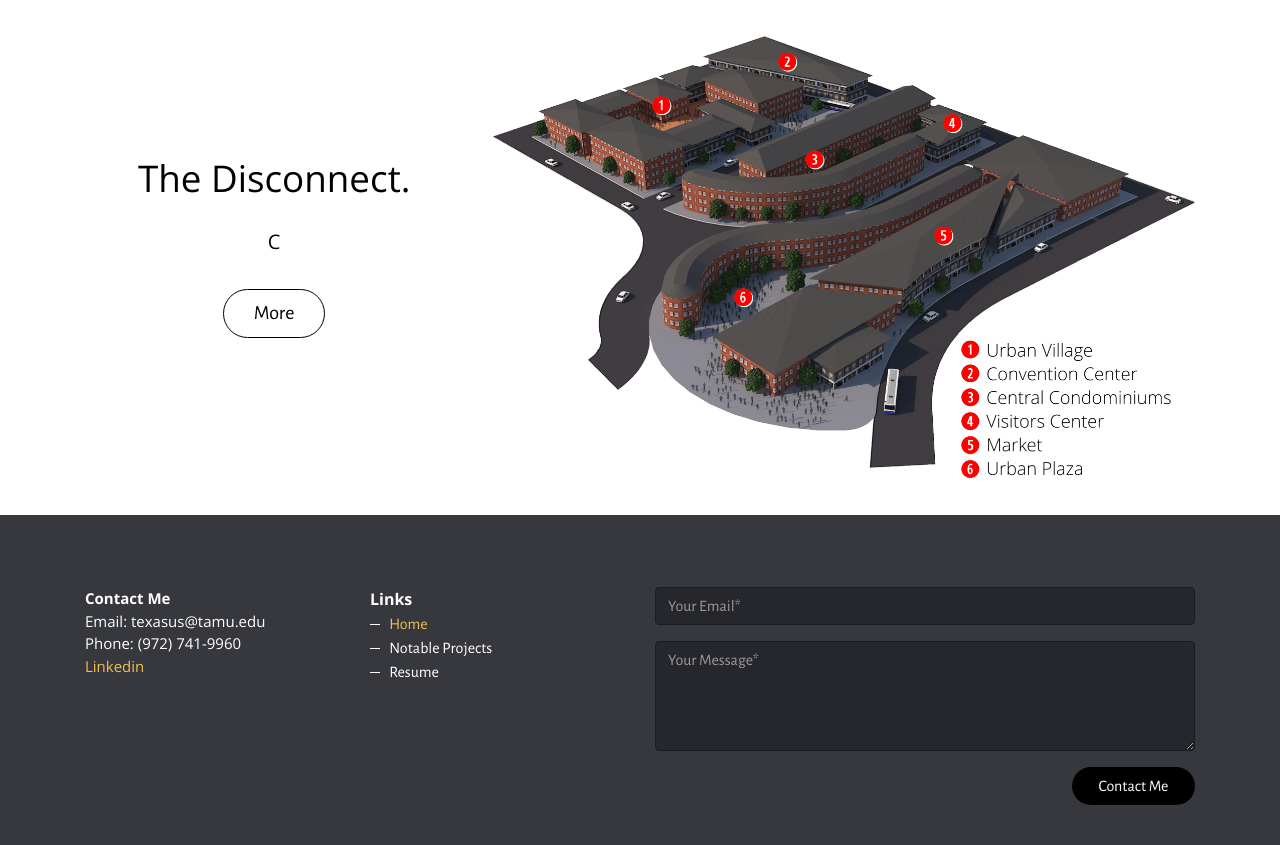
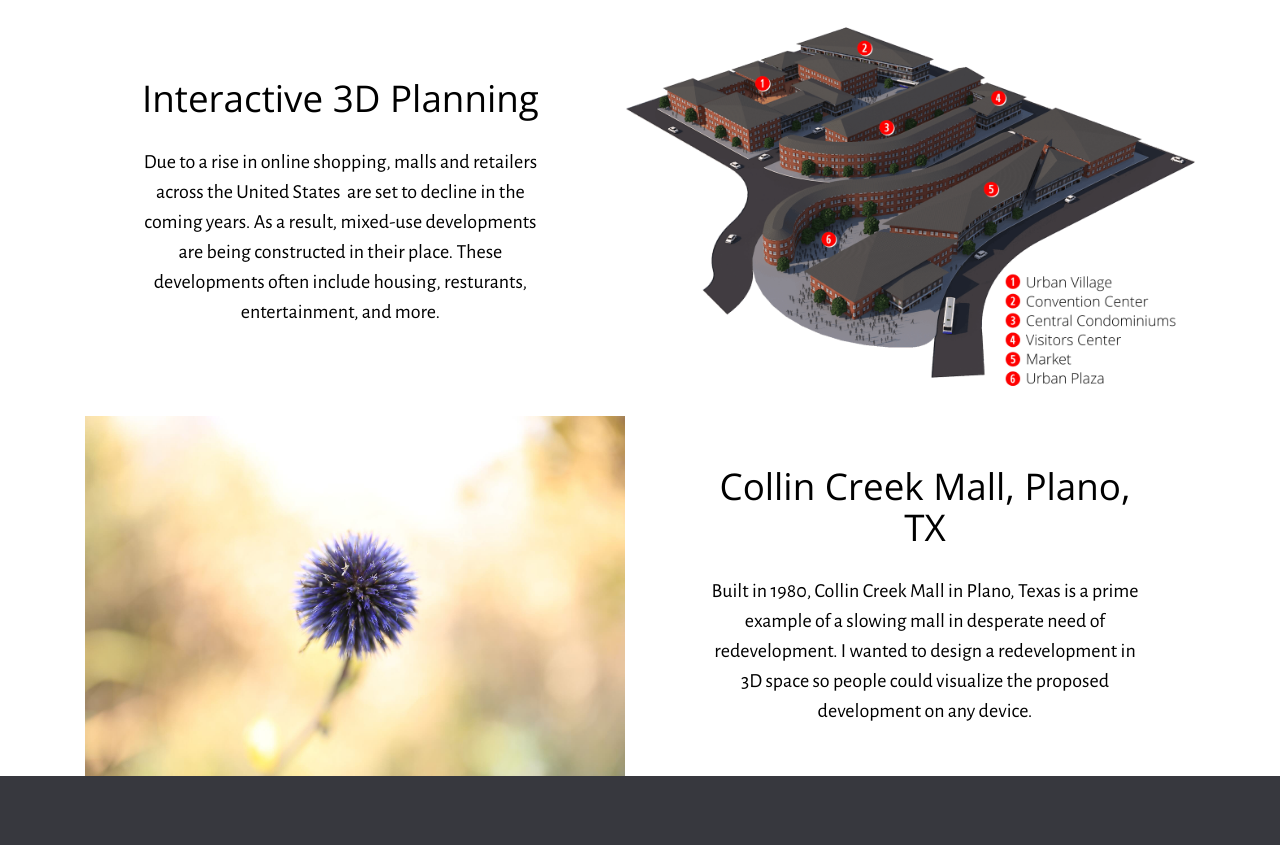
Before and after one commit to walkerchris/walkerchris.github.io, a plain HTML site: page page1.html in a window 1280 px wide. Shown: the part 65-910 px from the top of the page. Drawn offline with nearby package versions, Linux system fonts and the light colour scheme; files whose address does not match are found by name.

Commit message:
create github pages

```diff
--- a/assets/mobirise/css/mbr-additional.css
+++ b/assets/mobirise/css/mbr-additional.css
@@ -58,6 +58,7 @@
 
 
 
+
 #dropdown-menu-9 .hide-buttons [data-button] {
   display: none !important;
 }
@@ -82,6 +83,9 @@
   font-family: 'Open Sans', sans-serif;
 }
 #msg-box4-k .mbr-section-title {
+  font-family: 'Open Sans', sans-serif;
+}
+#msg-box4-l .mbr-section-title {
   font-family: 'Open Sans', sans-serif;
 }
 #contacts3-a P {
--- a/page1.html
+++ b/page1.html
@@ -36,7 +36,7 @@
                 <div class="hamburger-icon"></div>
             </button>
 
-            <ul class="nav-dropdown collapse pull-xs-right navbar-toggleable-sm nav navbar-nav" id="exCollapsingNavbar"><li class="nav-item"><a class="nav-link link" href="https://mobirise.com/">Home</a></li><li class="nav-item dropdown"><a class="nav-link link dropdown-toggle" data-toggle="dropdown-submenu" href="https://mobirise.com/" aria-expanded="false">Notable Projects</a><div class="dropdown-menu"><a class="dropdown-item" href="page4.html">Estimated Success Index (ESI)<br></a><a class="dropdown-item" href="page3.html">Home Value Forecasting<br></a><a class="dropdown-item" href="page1.html">Interactve 3D Planning<br></a><a class="dropdown-item" href="page2.html">My Financial<br></a></div></li><li class="nav-item dropdown"><a class="nav-link link" href="https://mobirise.com/" aria-expanded="false">Resume</a></li></ul>
+            <ul class="nav-dropdown collapse pull-xs-right navbar-toggleable-sm nav navbar-nav" id="exCollapsingNavbar"><li class="nav-item"><a class="nav-link link" href="https://mobirise.com/">Home</a></li><li class="nav-item dropdown open"><a class="nav-link link dropdown-toggle" data-toggle="dropdown-submenu" href="https://mobirise.com/" aria-expanded="true">Notable Projects</a><div class="dropdown-menu"><a class="dropdown-item" href="page4.html">Estimated Success Index (ESI)<br></a><a class="dropdown-item" href="page3.html">Home Value Forecasting<br></a><a class="dropdown-item" href="page1.html">Interactve 3D Planning<br></a><a class="dropdown-item" href="page2.html">My Financial<br></a></div></li><li class="nav-item dropdown"><a class="nav-link link" href="https://mobirise.com/" aria-expanded="false">Resume</a></li></ul>
 
         </div>
 
@@ -50,14 +50,32 @@
         <div class="row">
 
             <div class="col-xs-12 col-lg-3 mbr-inner-padding text-xs-center mbr-table-cell-lg">
-                <h3 class="mbr-section-title display-4">The Disconnect.</h3>
+                <h3 class="mbr-section-title display-4">Interactive 3D Planning</h3>
 
-                <div class="lead"><p>C</p></div>
-                <div><a class="btn btn-lg btn-secondary-outline" href="https://mobirise.com">More</a></div>
+                <div class="lead">Due to a rise in online shopping, malls and retailers across the United States &nbsp;are set to decline in the coming years. As a result, mixed-use developments are being constructed in their place. These developments often include housing, resturants, entertainment, and more.</div>
+
             </div>
-            <div class="col-xs-12 col-lg-9 mbr-table-cell-lg image-size" style="width: 50%;">
+            <div class="col-xs-12 col-lg-9 mbr-table-cell-lg image-size" style="width: 29%;">
                 <div class="mbr-figure"><img src="assets/images/urpn201.pp.mixed.use.cjw-1400x1050.png"></div>
             </div>
+        </div>
+    </div>
+</section>
+
+<section class="mbr-section mbr-section-nopadding" id="msg-box4-l" data-rv-view="69" style="background-color: rgb(255, 255, 255); padding-top: 0rem; padding-bottom: 0rem;">
+
+    <div class="container">
+        <div class="row">
+            <div class="col-xs-12 col-lg-9 mbr-table-cell-lg image-size" style="width: 25%;">
+                <div class="mbr-figure"><img src="assets/images/photo-4.jpg"></div>
+            </div>
+            <div class="col-xs-12 col-lg-3 mbr-inner-padding text-xs-center mbr-table-cell-lg">
+                <h3 class="mbr-section-title display-4">Collin Creek Mall, Plano, TX</h3>
+
+                <div class="lead">Built in 1980, Collin Creek Mall in Plano, Texas is a prime example of a slowing mall in desperate need of redevelopment. I wanted to design a redevelopment in 3D space so people could visualize the proposed development on any device.</div>
+
+            </div>
+
         </div>
     </div>
 </section>
@@ -75,7 +93,7 @@ Phone: (972) 741-9960<br><a href="https://www.linkedin.com/in/chrisjameswalker/"
             <div class="col-xs-12 col-md-6" data-form-type="formoid">
                 <div data-form-alert="true"><div hidden="" data-form-alert-success="true">I will contact you as soon as I can.</div></div>
                 <form action="https://mobirise.com/" method="post" data-form-title="MESSAGE">
-                    <input type="hidden" value="O2j22Vp6sI7hs6ewBNs0U+25GjGQP0PWDqirkK86/SMYtaFoYpKRwQ5rapKjBR0o3gHNjXY0MjINT/ywnoU+GoLClsFsns1MIgMIE97wWA10PdmuQKA+oet8zOmdrJoC" data-form-email="true">
+                    <input type="hidden" value="1N1/q+y8dEhf8h28Nnae2kE4P7IQR8XM26/7xuesiCkn0bvPXDrr5lq5F/3S8OsVLksSHPJfjcmgkHYgYuaK8I3vEPjXfLsbWHqg7lCTke9Mb98uoMar2gefVfLut17Y" data-form-email="true">
 
                     <div class="form-group">
                         <input type="email" class="form-control input-sm input-inverse" name="email" required="" placeholder="Your Email*" data-form-field="Email">
```
Also changed, not shown: index.html (+2 -2 lines), page2.html (+2 -2 lines), page3.html (+2 -2 lines), page4.html (+2 -2 lines), assets/images/photo-4.jpg (added), 1 other file.
